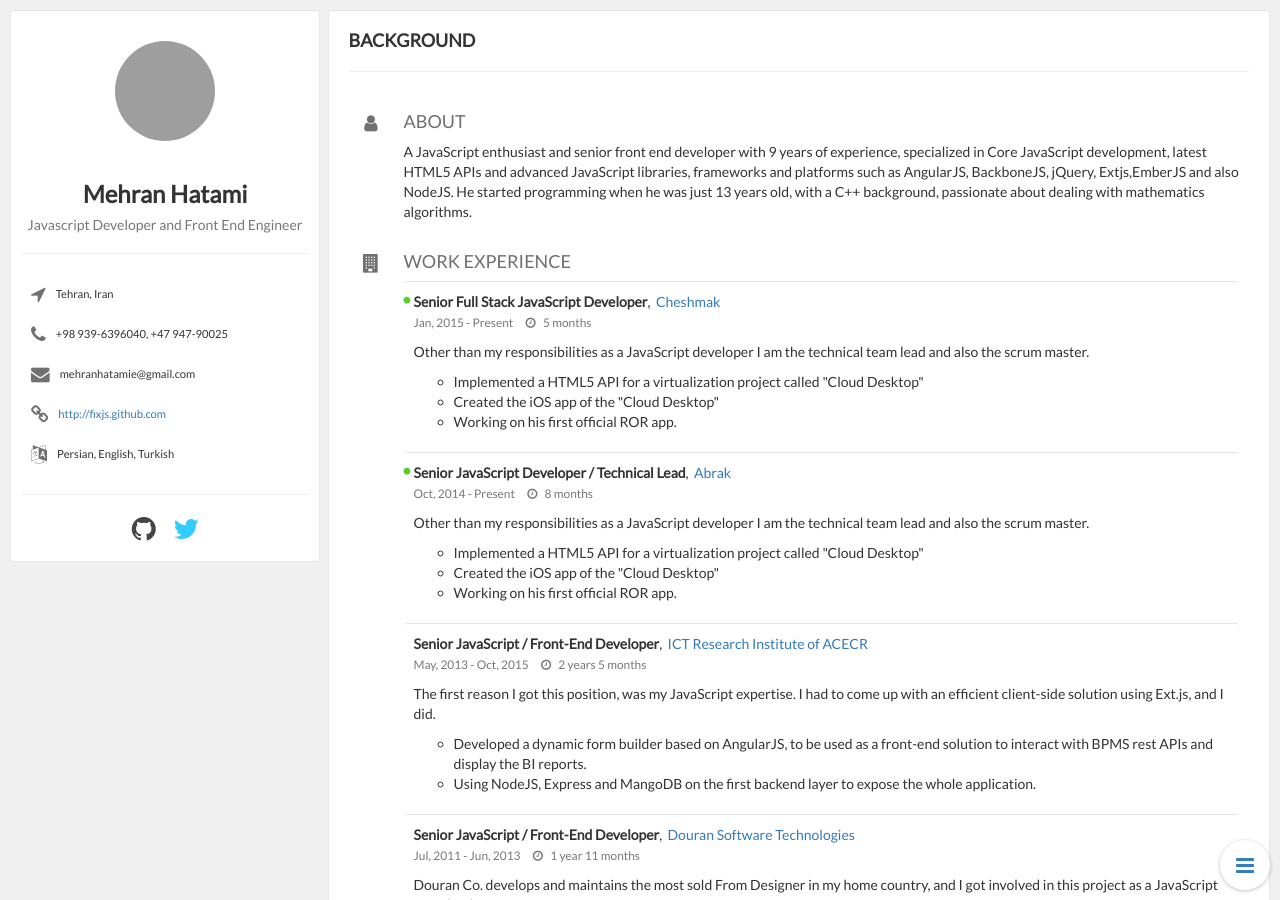
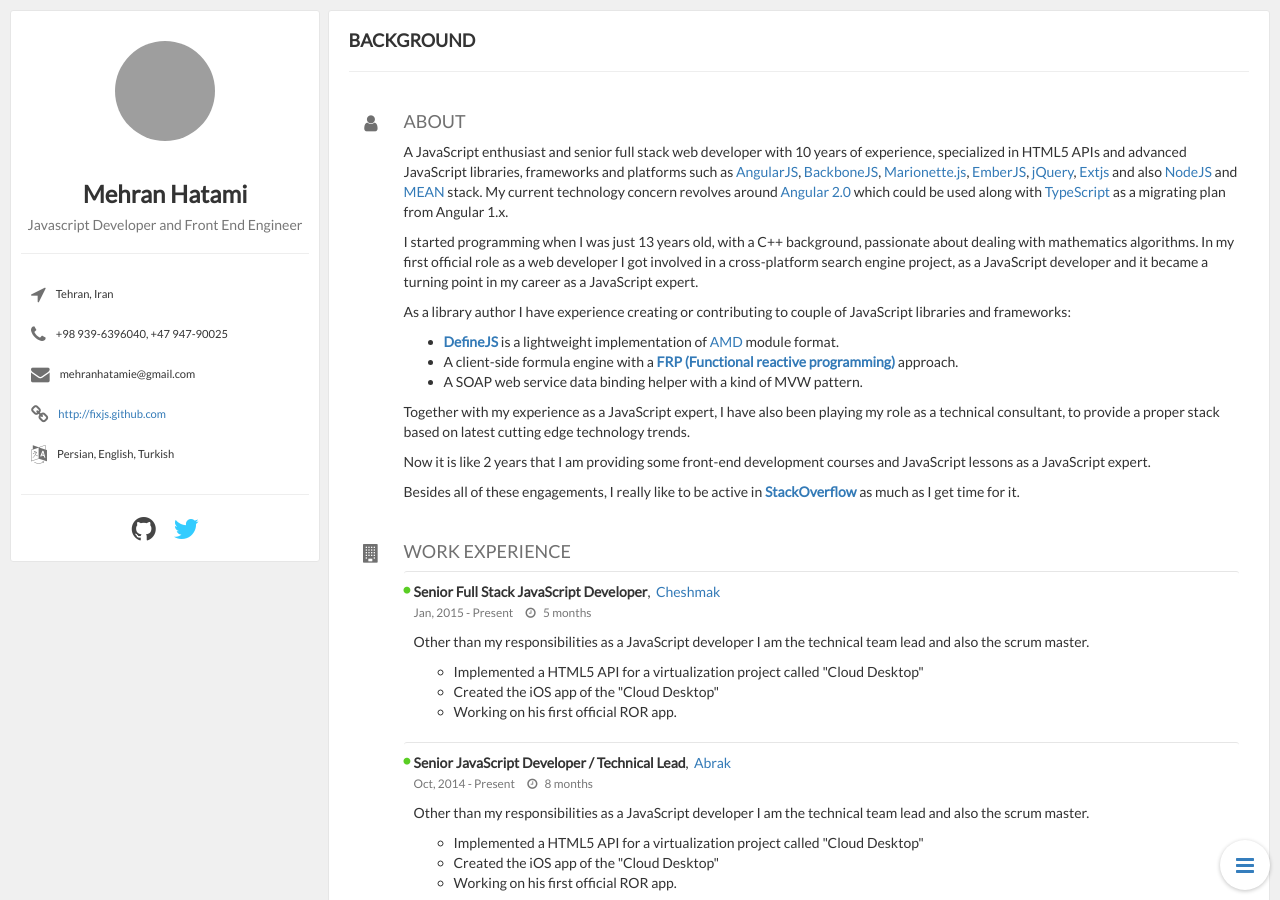
Before and after one commit to fixjs/fixjs.github.io, a Jekyll site: the page cv/index.html, which Jekyll copies as it is, in a window 1280 px wide and 900 px high. Built offline with Jekyll 4.4.1, drawn with Linux system fonts in a browser that asks for light colours; nearby versions of some CDN libraries; grey boxes are pictures that could not be loaded.

Commit message:
update my cv with more info

```diff
--- a/cv/index.html
+++ b/cv/index.html
@@ -826,7 +826,17 @@
                   </h4>
 
                   <div class="content" itemprop="description">
-                    A JavaScript enthusiast and senior front end developer with 9 years of experience, specialized in Core JavaScript development, latest HTML5 APIs and advanced JavaScript libraries, frameworks and platforms such as AngularJS, BackboneJS, jQuery, Extjs,EmberJS and also NodeJS. He started programming when he was just 13 years old, with a C++ background, passionate about dealing with mathematics algorithms.
+                  <p>A JavaScript enthusiast and senior full stack web developer with 10 years of experience, specialized in HTML5 APIs and advanced JavaScript libraries, frameworks and platforms such as <a href="http://angularjs.org/" rel="nofollow">AngularJS</a>, <a href="http://backbonejs.org/" rel="nofollow">BackboneJS</a>, <a href="http://marionettejs.com/" rel="nofollow">Marionette.js</a>, <a href="http://emberjs.com/" rel="nofollow">EmberJS</a>, <a href="http://jquery.com/" rel="nofollow">jQuery</a>, <a href="http://www.sencha.com/products/extjs/" rel="nofollow">Extjs</a> and also <a href="http://nodejs.org/" rel="nofollow">NodeJS</a> and <a href="http://mean.io/" rel="nofollow">MEAN</a> stack. My current technology concern revolves around <a href="http://angularjs.blogspot.de/2014/03/angular-20.html" rel="nofollow">Angular 2.0</a> which could be used along with <a href="http://www.typescriptlang.org/" rel="nofollow">TypeScript</a> as a migrating plan from Angular 1.x.<p>
+                  <p>I started programming when I was just 13 years old, with a C++ background, passionate about dealing with mathematics algorithms. In my first official role as a web developer I got involved in a cross-platform search engine project, as a JavaScript developer and it became a turning point in my career as a JavaScript expert.</p>
+                  <p>As a library author I have experience creating or contributing to couple of JavaScript libraries and frameworks:</p>
+                  <ul>
+                    <li><a href="http://fixjs.github.io/define.js/" rel="nofollow"><strong>DefineJS</strong></a> is a lightweight implementation of <a href="https://github.com/amdjs/amdjs-api" rel="nofollow">AMD</a> module format.</li>
+                    <li>A client-side formula engine with a <a href="http://en.wikipedia.org/wiki/Functional_reactive_programming" rel="nofollow"><strong>FRP (Functional reactive programming)</strong></a> approach.</li>
+                    <li>A SOAP web service data binding helper with a kind of MVW pattern.</li>
+                  </ul>
+                  <p>Together with my experience as a JavaScript expert, I have also been playing my role as a technical consultant, to provide a proper stack based on latest cutting edge technology trends.</p>
+                  <p>Now it is like 2 years that I am providing some front-end development courses and JavaScript lessons as a JavaScript expert.</p>
+                  <p>Besides all of these engagements, I really like to be active in <a href="http://stackoverflow.com/users/2877719/mehran-hatami"><strong>StackOverflow</strong></a> as much as I get time for it.</p>
                   </div>
                 </div>
               </div>
```
